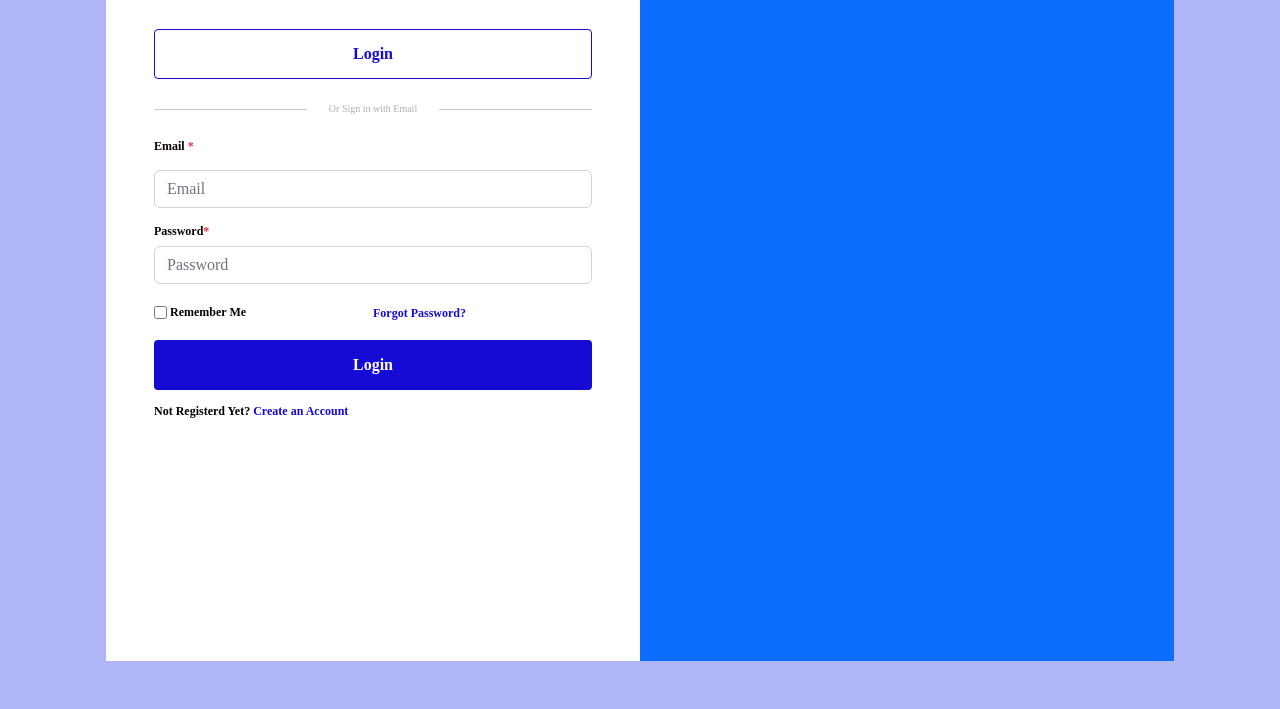
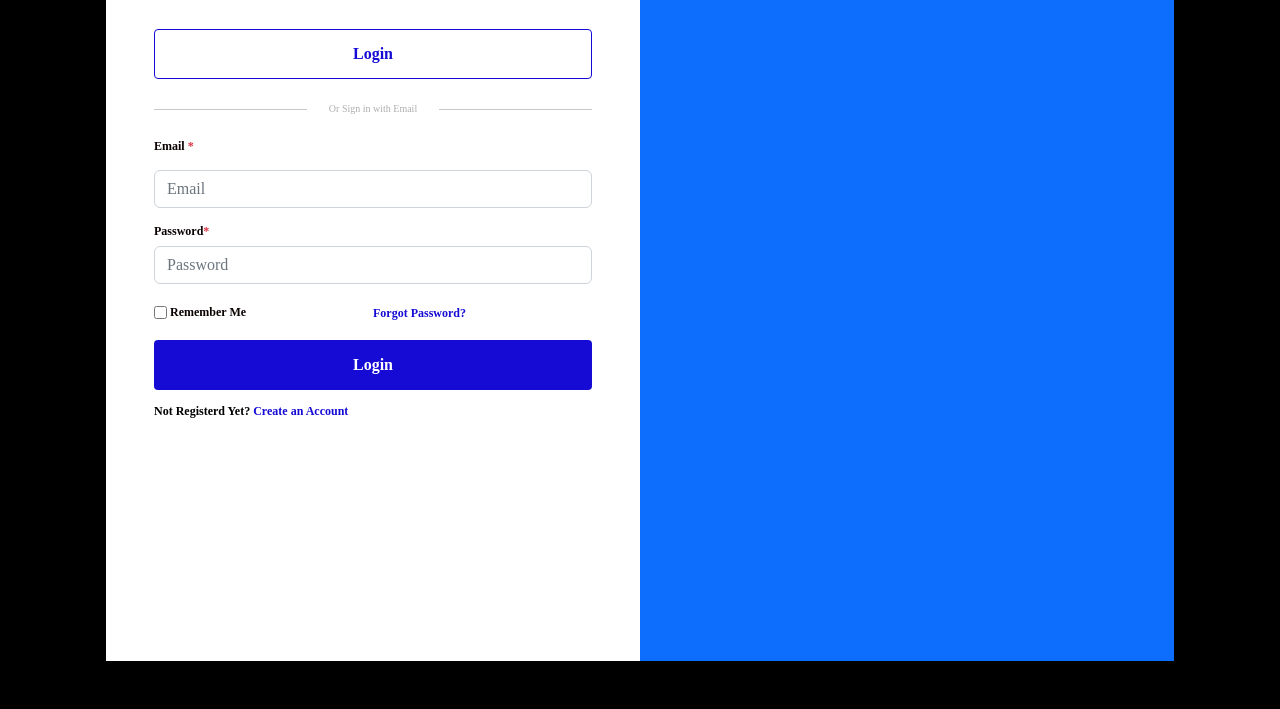
Before and after one commit to Iron0utlaw/hack-login-page, a plain HTML site: page index.html in a window 1280 px wide. Shown: the part 187-896 px from the top of the page. Drawn offline with nearby package versions, Linux system fonts and the light colour scheme.

Commit message:
Add files via upload

```diff
--- a/style.css
+++ b/style.css
@@ -5,7 +5,7 @@
 }
 
 body{
-    background-color: #B0b5f8;
+    background-color: black;
     font-family: 'poppins';
 }
 
```
